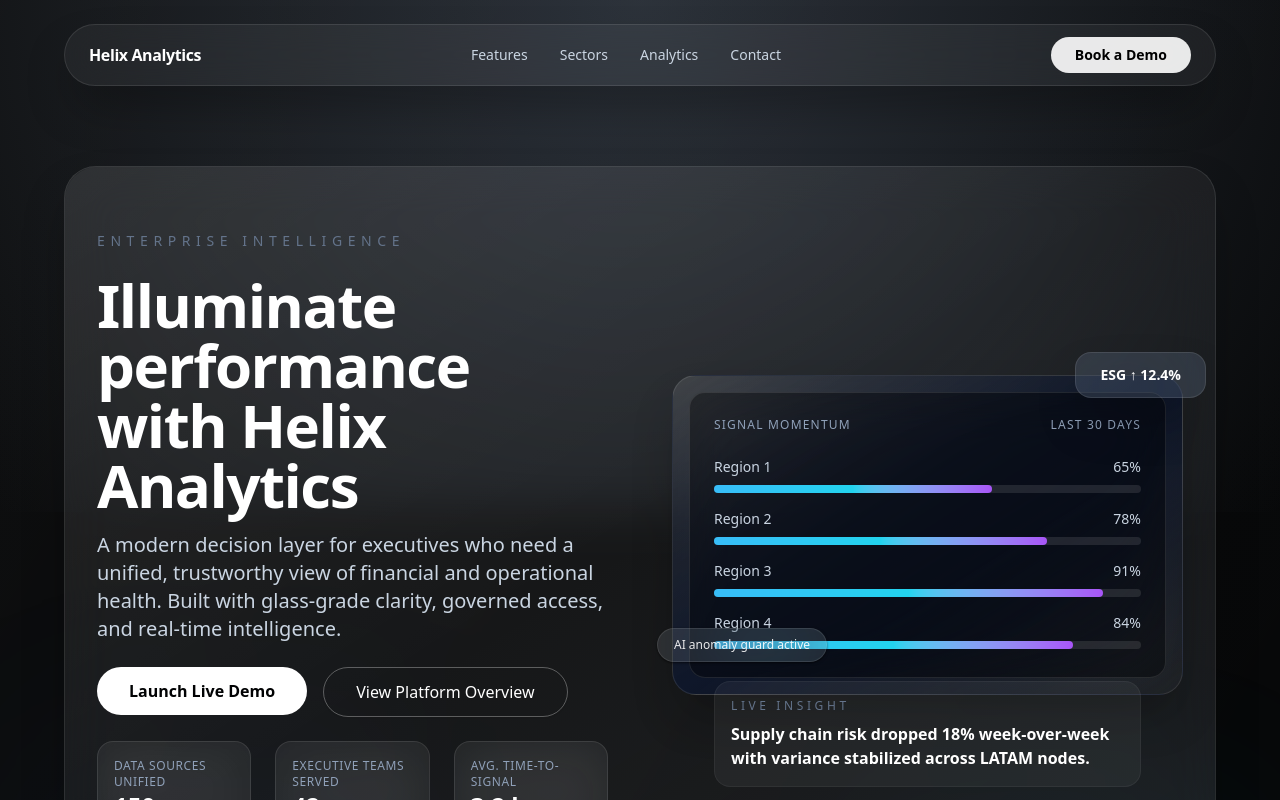
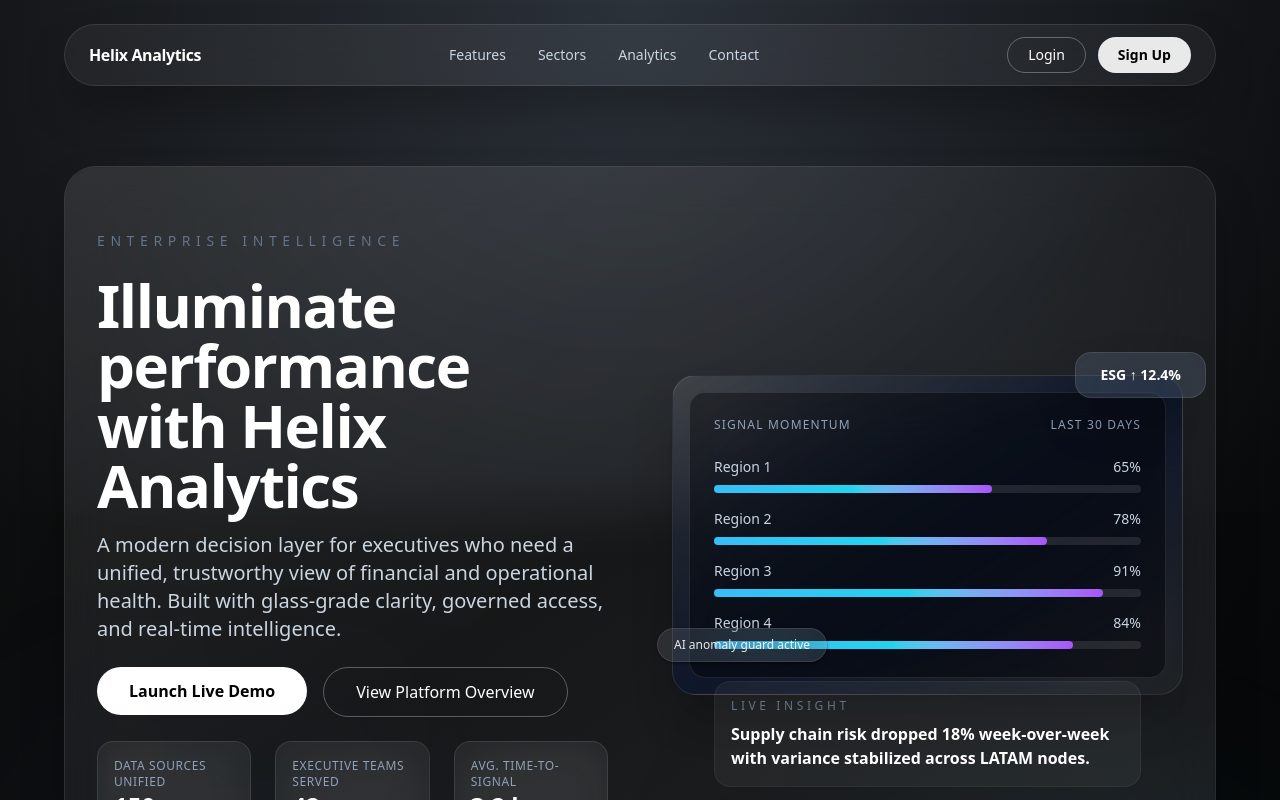
Before and after one commit to Demilade01/helix-analytics, a Next.js app: page / in a window 1280 px wide. Shown: the top 800 px of the page. Built offline with nearby package versions, Linux system fonts and the light colour scheme.

Commit message:
update code

```diff
--- a/components/sections/navbar.tsx
+++ b/components/sections/navbar.tsx
@@ -62,9 +62,17 @@ export function Navbar() {
           ))}
         </nav>
 
-        <Button className="hidden rounded-full bg-white/90 px-6 py-2 text-sm font-semibold text-black transition hover:bg-white md:inline-flex">
-          Book a Demo
-        </Button>
+        <div className="hidden items-center gap-3 md:flex">
+          <Button
+            variant="outline"
+            className="rounded-full border-white/30 bg-transparent px-5 py-2 text-sm font-medium text-white transition hover:border-white/50 hover:bg-white/5 hover:text-white"
+          >
+            Login
+          </Button>
+          <Button className="rounded-full bg-white/90 px-5 py-2 text-sm font-semibold text-black transition hover:bg-white">
+            Sign Up
+          </Button>
+        </div>
 
         <button
           className="inline-flex size-10 items-center justify-center rounded-full border border-white/10 text-white/80 transition hover:text-white md:hidden"
```
